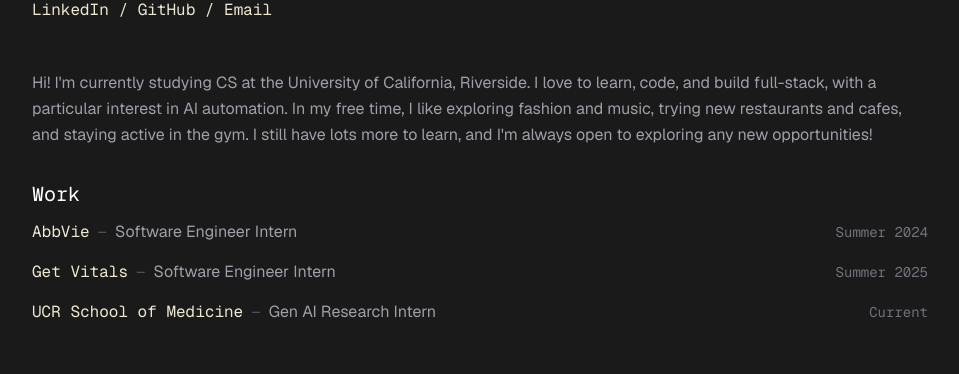
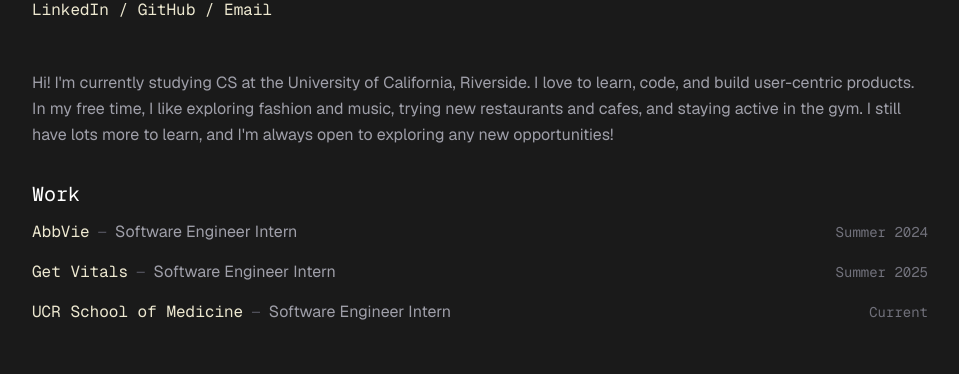
Before and after one commit to anishkancherla/portfolio, a Next.js app: page / in a window 1280 px wide. Shown: the part 162-536 px from the top of the page, without its empty margins (160-1119 px from the left). Built offline with nearby package versions, Linux system fonts and the light colour scheme; a web font is replaced by a local one.

Commit message:
minor desc changes

```diff
--- a/app/page.tsx
+++ b/app/page.tsx
@@ -25,7 +25,7 @@ export default function Home() {
               </a>
             </div>
             <p className="mt-12 text-zinc-400 text-base leading-relaxed fade-in fade-in-100">
-              Hi! I'm currently studying CS at the University of California, Riverside. I love to learn, code, and build full-stack, with a particular interest in AI automation.{" "}
+              Hi! I'm currently studying CS at the University of California, Riverside. I  love to learn, code, and build user-centric products.{" "}
               In my free time, I like exploring fashion and music, trying new restaurants and cafes, and staying active in the gym. I still have lots more to learn, and I'm always open to exploring any new opportunities!
             </p>
           </section>
@@ -76,7 +76,7 @@ export default function Home() {
                     UCR School of Medicine
                   </a>
                   <span className="text-zinc-600 mr-2">–</span>
-                  Gen AI Research Intern
+                  Software Engineer Intern
                 </div>
                 <div className="text-zinc-500 font-mono text-sm whitespace-nowrap pt-0.5">Current</div>
               </li>
```
